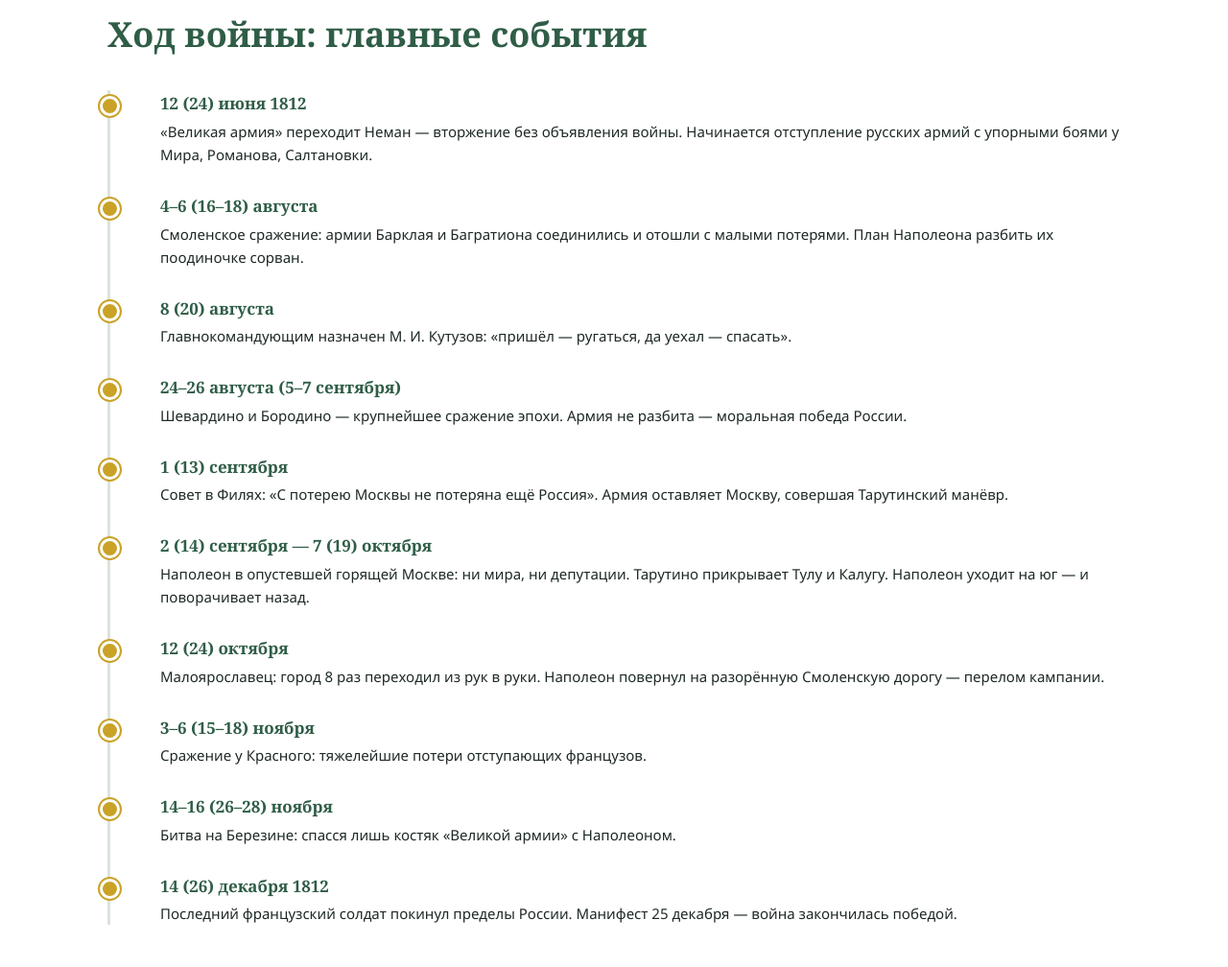
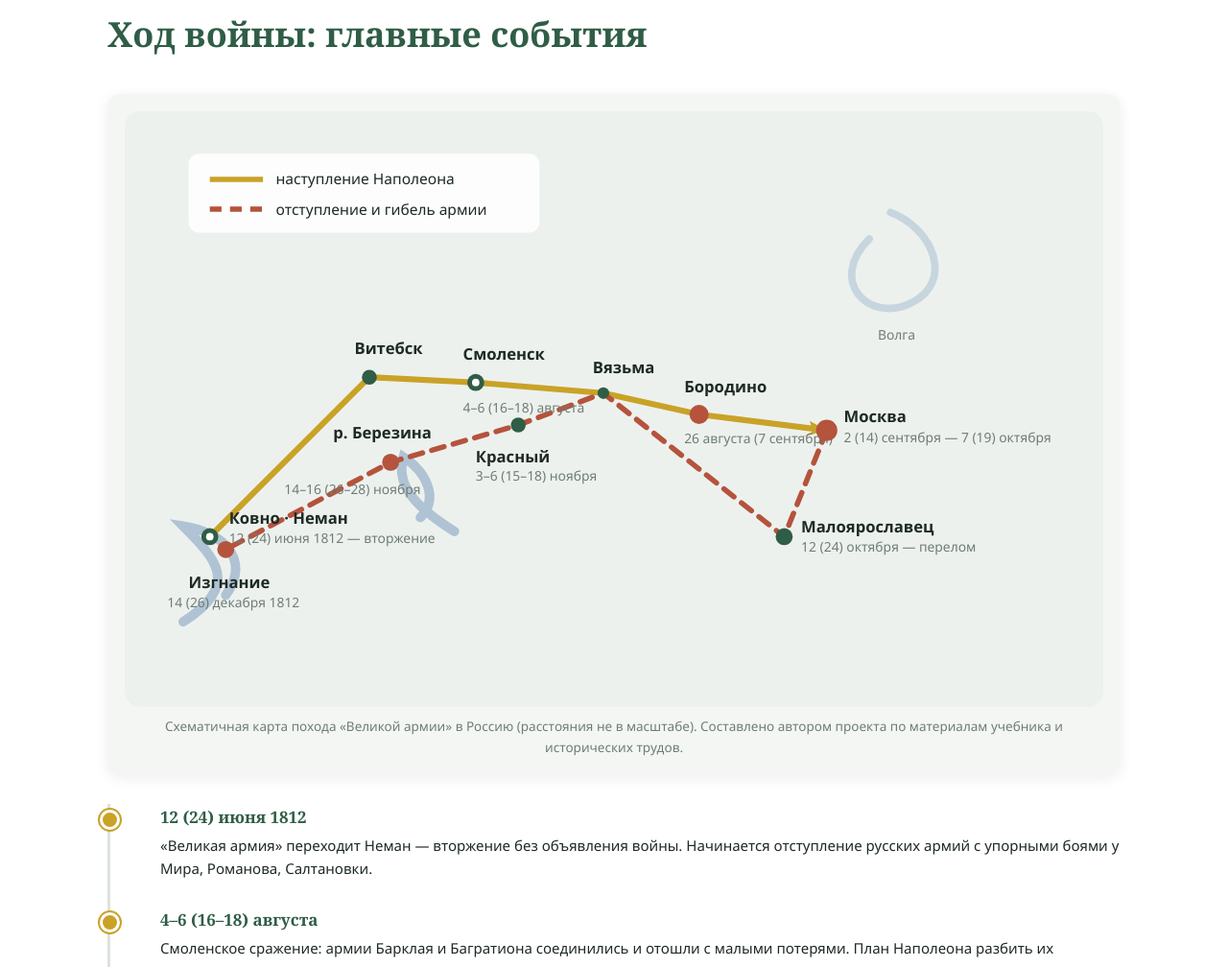
Before and after one commit to artomrek3030-Jumangi/war-1812-quiz, a plain HTML site: page site.html in a window 1280 px wide. Shown: the part 2845-3853 px from the top of the page at 96% size. Drawn offline with Linux system fonts and the light colour scheme.

Commit message:
Add campaign map (SVG) to project site

```diff
--- a/site.html
+++ b/site.html
@@ -63,6 +63,15 @@
   .bar .ru{width:82%;background:var(--gold)}
   @keyframes grow{from{width:0}}
   .note{font-size:13px;color:var(--muted);margin-top:10px}
+
+  /* карта похода */
+  figure.map{margin:34px 0 10px;background:var(--card);border-radius:14px;padding:18px;
+    box-shadow:0 3px 14px rgba(20,41,31,.08)}
+  figure.map svg{width:100%;height:auto;display:block}
+  figure.map figcaption{font-size:13.5px;color:var(--muted);text-align:center;margin-top:10px}
+  .map .city{font-family:'Segoe UI',Calibri,sans-serif;font-size:15px;fill:var(--text);font-weight:600}
+  .map .dt{font-family:'Segoe UI',Calibri,sans-serif;font-size:12.5px;fill:var(--muted)}
+  .map .leg{font-family:'Segoe UI',Calibri,sans-serif;font-size:14px;fill:var(--text)}
 
   /* таймлайн */
   .tl{position:relative;margin-top:30px;padding-left:26px;border-left:3px solid var(--line)}
@@ -196,6 +205,64 @@
   <div class="wrap">
     <span class="kicker">Глава 2</span>
     <h2>Ход войны: главные события</h2>
+    <figure class="map">
+      <svg viewBox="0 0 920 560" role="img" aria-label="Карта похода Наполеона в Россию 1812 года">
+        <rect x="0" y="0" width="920" height="560" rx="14" fill="#EDF1EE"/>
+        <!-- реки -->
+        <path d="M55,480 C110,445 85,420 55,390 C90,395 120,420 95,455" fill="none" stroke="#AFC3D4" stroke-width="9" stroke-linecap="round"/>
+        <path d="M310,395 C270,370 255,350 262,325 C285,340 295,365 278,382" fill="none" stroke="#AFC3D4" stroke-width="9" stroke-linecap="round"/>
+        <path d="M700,120 C660,160 700,200 740,180 C780,160 760,110 720,95" fill="none" stroke="#C7D5DE" stroke-width="7" stroke-linecap="round"/>
+        <text x="708" y="215" class="dt">Волга</text>
+        <!-- маршрут наступления (золотой) -->
+        <polyline points="80,400 230,250 330,255 450,265 540,285 660,300" fill="none"
+          stroke="#C9A227" stroke-width="5.5" stroke-linejoin="round" stroke-linecap="round"/>
+        <path d="M660,300 l-16,-9 l3,10 l-9,5 z" fill="#C9A227"/>
+        <!-- маршрут отступления (красный пунктир) -->
+        <polyline points="660,300 620,400 450,265 370,295 250,330 95,412" fill="none"
+          stroke="#B5533C" stroke-width="5" stroke-dasharray="12 9" stroke-linejoin="round" stroke-linecap="round"/>
+        <!-- города: точка + название + дата -->
+        <g>
+          <circle cx="80" cy="400" r="8" fill="#2F5D46"/><circle cx="80" cy="400" r="3.5" fill="#fff"/>
+          <text x="98" y="388" class="city">Ковно · Неман</text><text x="98" y="406" class="dt">12 (24) июня 1812 — вторжение</text>
+
+          <circle cx="230" cy="250" r="7" fill="#2F5D46"/>
+          <text x="216" y="228" class="city">Витебск</text>
+
+          <circle cx="330" cy="255" r="8" fill="#2F5D46"/><circle cx="330" cy="255" r="3.5" fill="#fff"/>
+          <text x="318" y="234" class="city">Смоленск</text><text x="318" y="283" class="dt">4–6 (16–18) августа</text>
+
+          <circle cx="450" cy="265" r="5.5" fill="#2F5D46"/>
+          <text x="440" y="246" class="city">Вязьма</text>
+
+          <circle cx="540" cy="285" r="9" fill="#B5533C"/>
+          <text x="526" y="264" class="city">Бородино</text><text x="526" y="312" class="dt">26 августа (7 сентября)</text>
+
+          <circle cx="660" cy="300" r="10" fill="#B5533C"/>
+          <text x="676" y="292" class="city">Москва</text><text x="676" y="311" class="dt">2 (14) сентября — 7 (19) октября</text>
+
+          <circle cx="620" cy="400" r="8" fill="#2F5D46"/>
+          <text x="636" y="396" class="city">Малоярославец</text><text x="636" y="414" class="dt">12 (24) октября — перелом</text>
+
+          <circle cx="370" cy="295" r="7" fill="#2F5D46"/>
+          <text x="330" y="330" class="city">Красный</text><text x="330" y="347" class="dt">3–6 (15–18) ноября</text>
+
+          <circle cx="250" cy="330" r="8" fill="#B5533C"/>
+          <text x="196" y="308" class="city">р. Березина</text><text x="150" y="360" class="dt">14–16 (26–28) ноября</text>
+
+          <circle cx="95" cy="412" r="8" fill="#B5533C"/>
+          <text x="60" y="448" class="city">Изгнание</text><text x="40" y="466" class="dt">14 (26) декабря 1812</text>
+        </g>
+        <!-- легенда -->
+        <g>
+          <rect x="60" y="40" width="330" height="74" rx="10" fill="#FFFFFF" opacity="0.85"/>
+          <line x1="80" y1="64" x2="130" y2="64" stroke="#C9A227" stroke-width="5"/>
+          <text x="142" y="69" class="leg">наступление Наполеона</text>
+          <line x1="80" y1="92" x2="130" y2="92" stroke="#B5533C" stroke-width="5" stroke-dasharray="11 8"/>
+          <text x="142" y="97" class="leg">отступление и гибель армии</text>
+        </g>
+      </svg>
+      <figcaption>Схематичная карта похода «Великой армии» в Россию (расстояния не в масштабе). Составлено автором проекта по материалам учебника и исторических трудов.</figcaption>
+    </figure>
     <div class="tl">
       <div class="tl-item"><span class="date">12 (24) июня 1812</span><p>«Великая армия» переходит Неман — вторжение без объявления войны. Начинается отступление русских армий с упорными боями у Мира, Романова, Салтановки.</p></div>
       <div class="tl-item"><span class="date">4–6 (16–18) августа</span><p>Смоленское сражение: армии Барклая и Багратиона соединились и отошли с малыми потерями. План Наполеона разбить их поодиночке сорван.</p></div>
```
